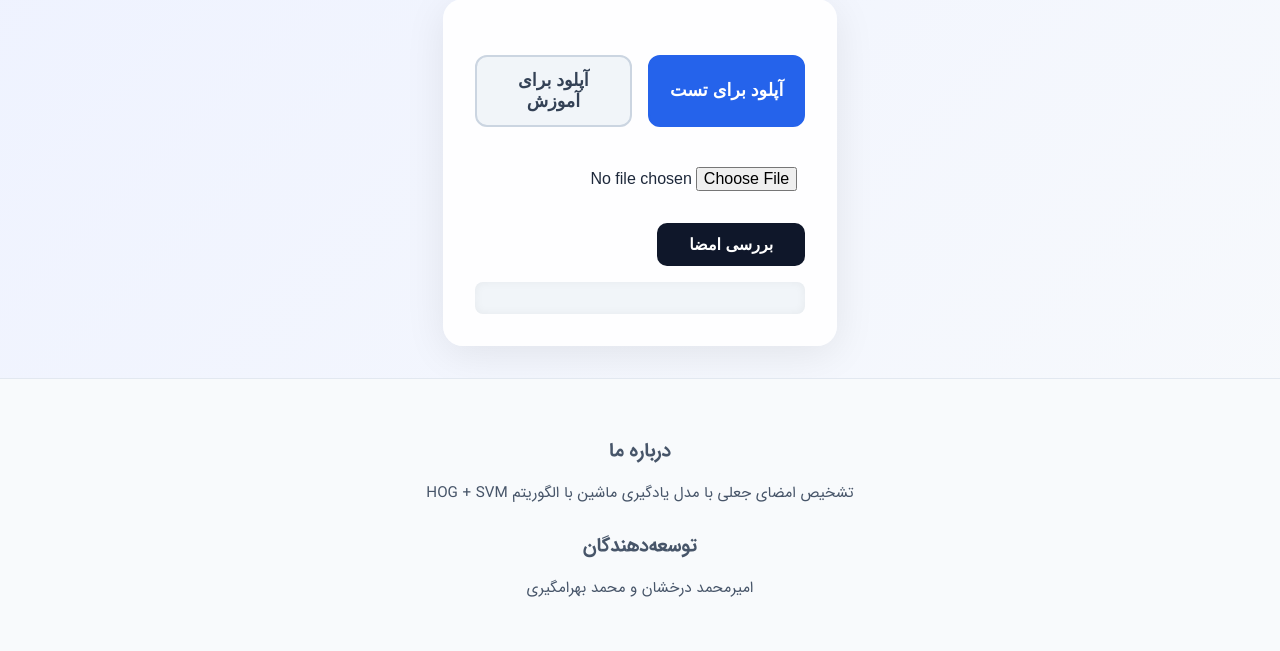
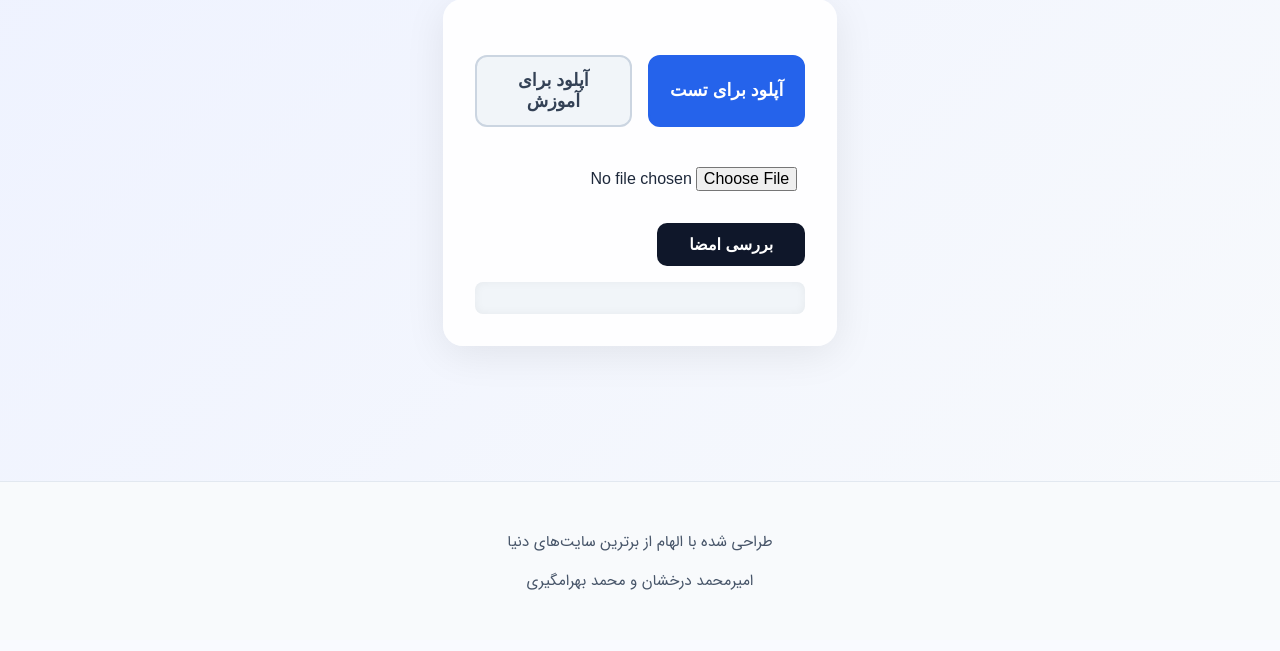
Before and after one commit to Amir-Der/Sig-Detection, a Flask app: page / in a window 1280 px wide. Shown: the part 160-811 px from the top of the page. After the commit the page ends 750 px from the top, so only its background shows below. Run offline with Flask 3, Linux system fonts and the light colour scheme.

Commit message:
Update dashboard.html

```diff
--- a/templates/dashboard.html
+++ b/templates/dashboard.html
@@ -4,6 +4,9 @@
     <meta charset="UTF-8" />
     <meta name="viewport" content="width=device-width, initial-scale=1.0" />
     <title>سامانه تشخیص امضای جعلی</title>
+    <link rel="preconnect" href="https://fonts.googleapis.com">
+    <link rel="preconnect" href="https://fonts.gstatic.com" crossorigin>
+    <link href="https://fonts.googleapis.com/css2?family=Inter:wght@400;600&display=swap" rel="stylesheet">
     <link rel="stylesheet" href="/static/style.css" />
   </head>
   <body>
@@ -39,14 +42,8 @@
     </main>
 
     <footer class="site-footer">
-    <div class="footer-section">
-      <h4>درباره ما</h4>
-      <p>تشخیص امضای جعلی با مدل یادگیری ماشین با الگوریتم HOG + SVM</p>
-    </div>
-    <div class="footer-section">
-      <h4>توسعه‌دهندگان</h4>
+      <p>طراحی شده با الهام از برترین سایت‌های دنیا</p>
       <p>امیرمحمد درخشان و محمد بهرامگیری</p>
-    </div>
     </footer>
 
     <script>
@@ -57,12 +54,9 @@
         e.target.classList.add('active');
       }
 
-    // فرم تست: پاک‌سازی نتیجه قبلی قبل از ارسال مجدد
       document.getElementById('test-form').addEventListener('submit', async e => {
         e.preventDefault();
-      // پاک کردن نتیجه قبلی
-      document.getElementById('result-test').innerText = '';
-
+        document.getElementById("result-test").innerText = "";
         const input = document.querySelector('#test-form input[name="file"]');
         if (!input.files.length) return;
         const formData = new FormData();
@@ -77,9 +71,9 @@
         }
       });
 
-    // فرم آموزش مدل
       document.getElementById('train-form').addEventListener('submit', async e => {
         e.preventDefault();
+        document.getElementById("result-train").innerText = "";
         const formData = new FormData(e.target);
 
         try {
@@ -91,7 +85,6 @@
         }
       });
 
-    // پیش‌نمایش تصویر در تب تست
       document.querySelector('#test-form input[name="file"]').addEventListener('change', e => {
         const file = e.target.files[0];
         if (file) {
```
Lines whose indentation alone changed are shown as unchanged.
